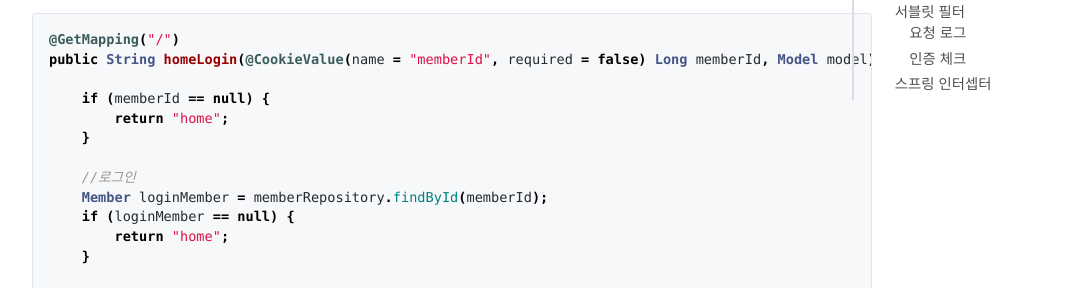
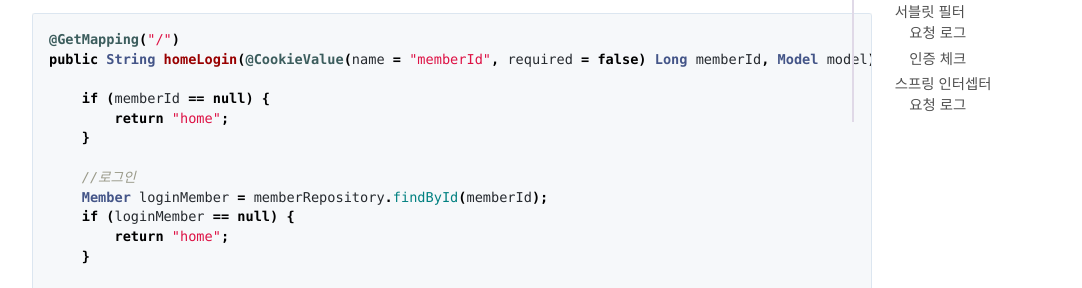
Before and after one commit to jihunparkme/jihunparkme.github.io, a Jekyll site: the page built from _posts/2021-10-13-Spring-MVC-Part2-Login.md, in a window 1280 px wide and 900 px high, scrolled down 834 px. Shown: the part 404-692 px from the top of the window, without its empty margins (188-1270 px from the left). Built offline with Jekyll 4.4.1, drawn with Linux system fonts in a browser that asks for light colours; comment, search, counter and statistics services are not loaded; some of the changed text lies outside the part shown.

Commit message:
[로그인 처리2 - 필터, 인터셉터] 스프링 인터셉터 - 요청 로그

```diff
--- a/_posts/2021-10-13-Spring-MVC-Part2-Login.md
+++ b/_posts/2021-10-13-Spring-MVC-Part2-Login.md
@@ -318,3 +318,13 @@
 - `afterCompletion()` :
   - HTTP 요청 종료 후 (View rendering 후)
   - 예외 여부에 관계없이 호출 (예외 발생 시 예외 정보를 파라미터로 전달받음)
+
+### 요청 로그
+
+**로그 인터셉터**
+
+[Code](https://github.com/jihunparkme/Inflearn_Spring_MVC_Part-2/commit/0f084567b8105b4d7b88562a7020e25902e0b8f2)
+
+**참고**
+
+[PathPattern Docs](https://docs.spring.io/spring-framework/docs/current/javadoc-api/org/springframework/web/util/pattern/PathPattern.html)
```
